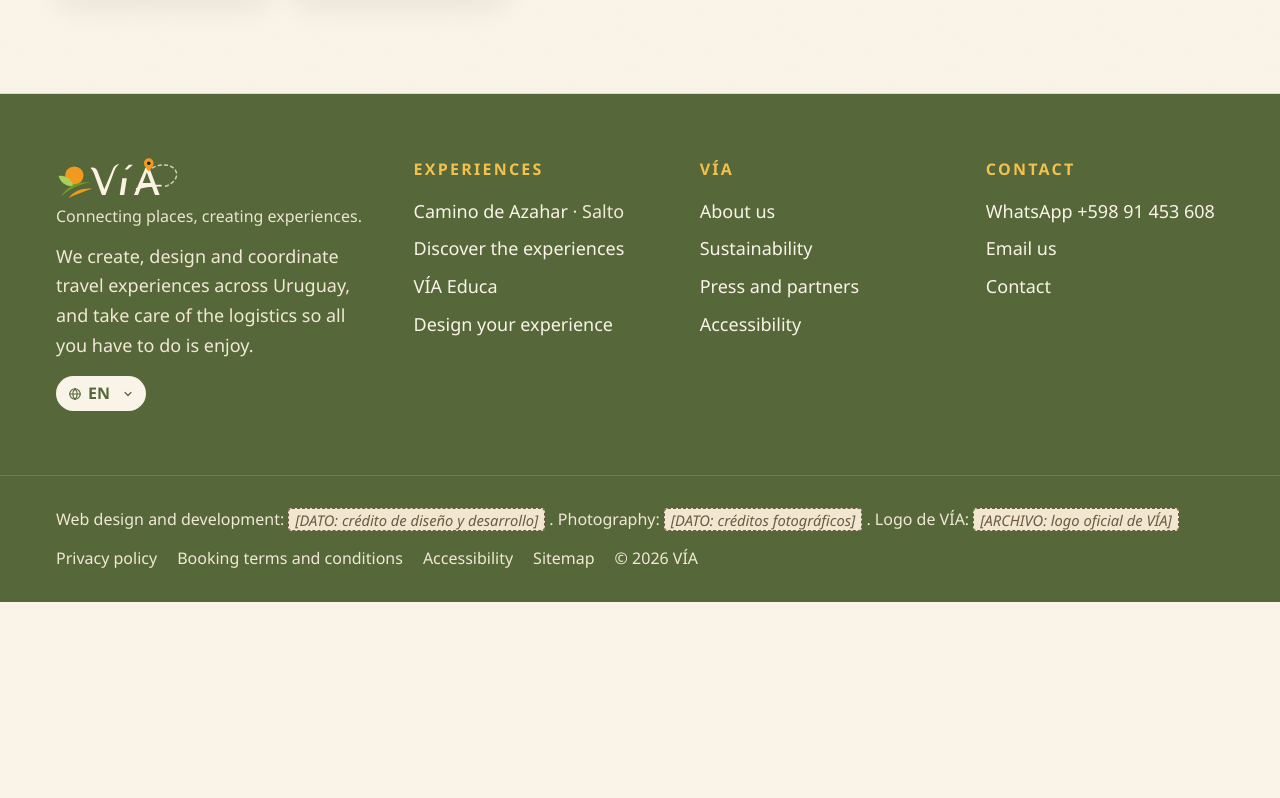
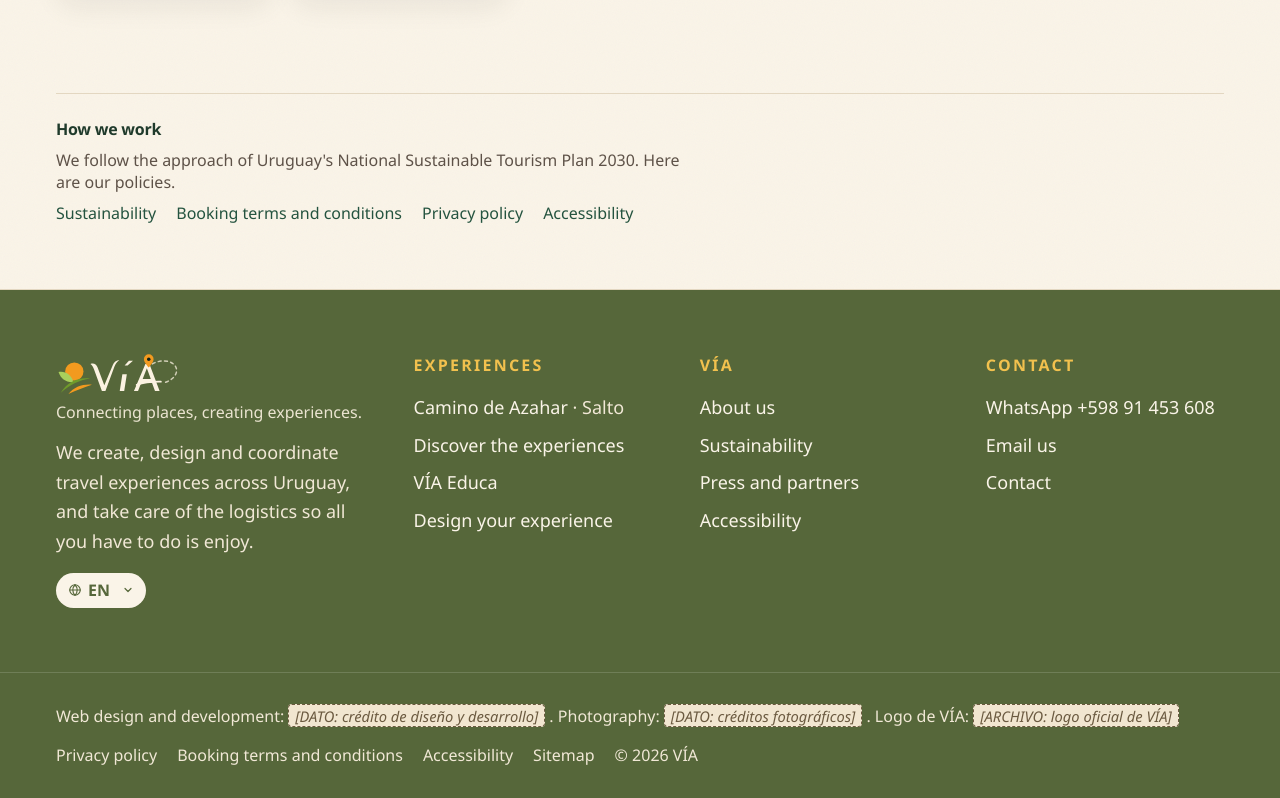
Before and after one commit to nadiespinosa-del/nadiespinosa-del.github.io, an Astro site: page /en/about-us in a window 1280 px wide. Shown: the part 2623-3421 px from the top of the page. Before the commit the page ends 3225 px from the top, so only its background shows below. Built offline with nearby package versions, Linux system fonts and the light colour scheme; Astro itself is replaced by a stand-in of ours; a web font is replaced by a local one.

Commit message:
Nosotros con un cierre chico: «Cómo trabajamos» y enlaces a sostenibilidad y normativa
Co-Authored-By: Claude Opus 5.5 <noreply@anthropic.com>

```diff
--- a/src/vistas/Nosotros.astro
+++ b/src/vistas/Nosotros.astro
@@ -13,6 +13,18 @@ const r = rutas[idioma];
 const camino = foto('camino-rural', idioma);
 // Retratos de las guías
 const retratos: Record<string, ClaveFoto | undefined> = { 'Nadia Espinosa': 'retrato-nadia', 'Sthefanie Machado': 'retrato-sthefanie' };
+// Cierre chico: normativa y sostenibilidad
+const N = elegir(idioma, {
+  es: { titulo: 'Cómo trabajamos', texto: 'Seguimos el enfoque del Plan Nacional de Turismo Sostenible 2030. Acá están nuestras políticas.' },
+  pt: { titulo: 'Como trabalhamos', texto: 'Seguimos a abordagem do Plano Nacional de Turismo Sustentável 2030 do Uruguai. Aqui estão nossas políticas.' },
+  en: { titulo: 'How we work', texto: "We follow the approach of Uruguay's National Sustainable Tourism Plan 2030. Here are our policies." },
+});
+const politicas = [
+  { texto: t(idioma, 'pie.sostenibilidad'), href: r.sostenibilidad },
+  { texto: t(idioma, 'pie.terminos'), href: r.terminos },
+  { texto: t(idioma, 'pie.privacidad'), href: r.privacidad },
+  { texto: t(idioma, 'pie.accesibilidad'), href: r.accesibilidad },
+];
 const collage = [
   { ...foto('atardecer-rio', idioma), celda: 'row-span-2' },
   { ...foto('sendero-chacra', idioma), celda: '' },
@@ -115,4 +127,14 @@ const T = elegir(idioma, {
     </ul>
   </section>
 
+  <!-- Cierre chico: normativa y sostenibilidad -->
+  <section class="contenedor pb-[clamp(3rem,8vh,5rem)]" aria-labelledby="como-trabajamos">
+    <div class="grid gap-2 border-t border-line pt-6">
+      <h2 id="como-trabajamos" class="!font-body !text-sm font-semibold text-heading">{N.titulo}</h2>
+      <p class="max-w-[70ch] text-sm text-muted">{N.texto}</p>
+      <ul class="flex flex-wrap gap-x-5 gap-y-1 text-sm">
+        {politicas.map((p) => <li><a href={p.href} class="text-primary underline-offset-4 hover:underline">{p.texto}</a></li>)}
+      </ul>
+    </div>
+  </section>
 </Base>
```
